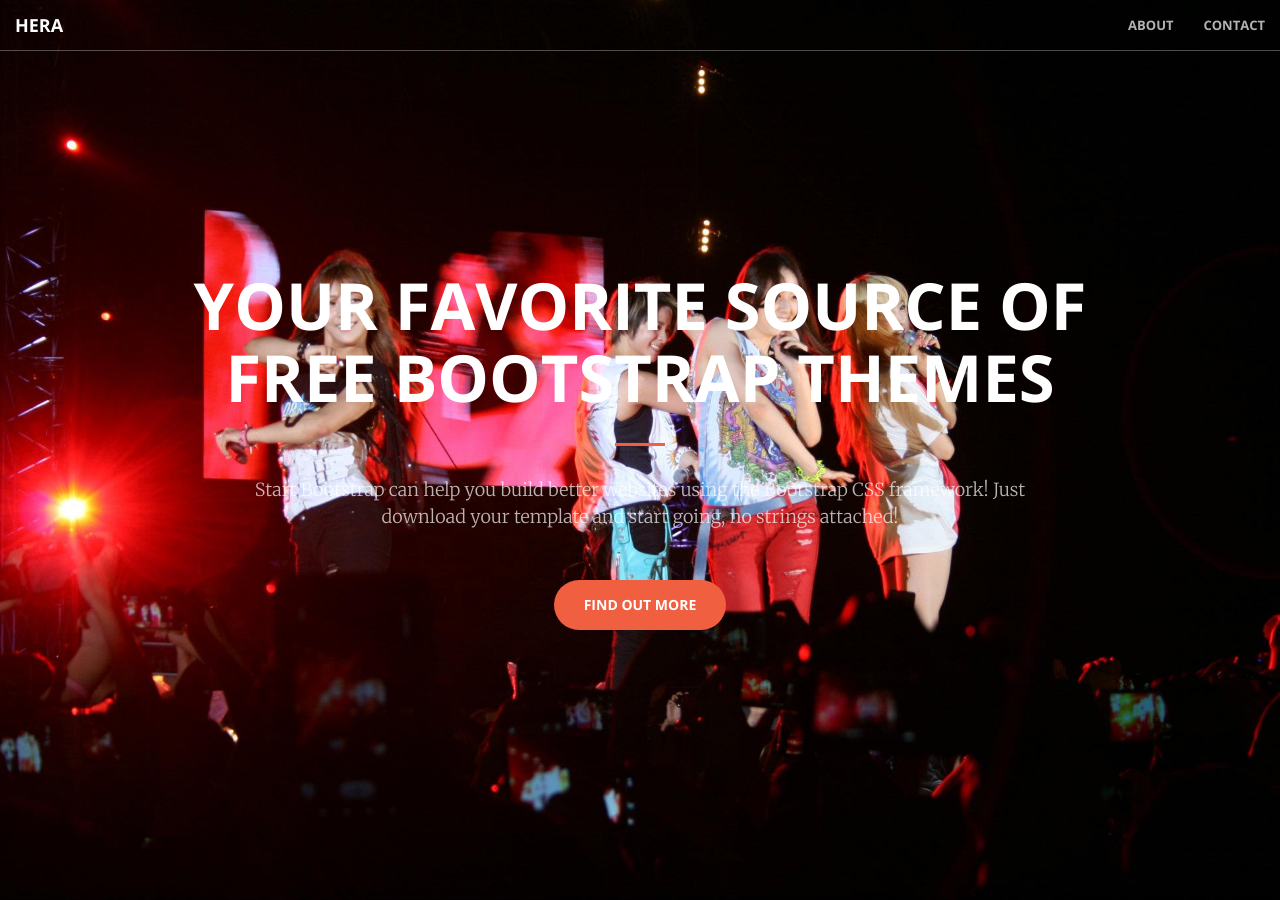
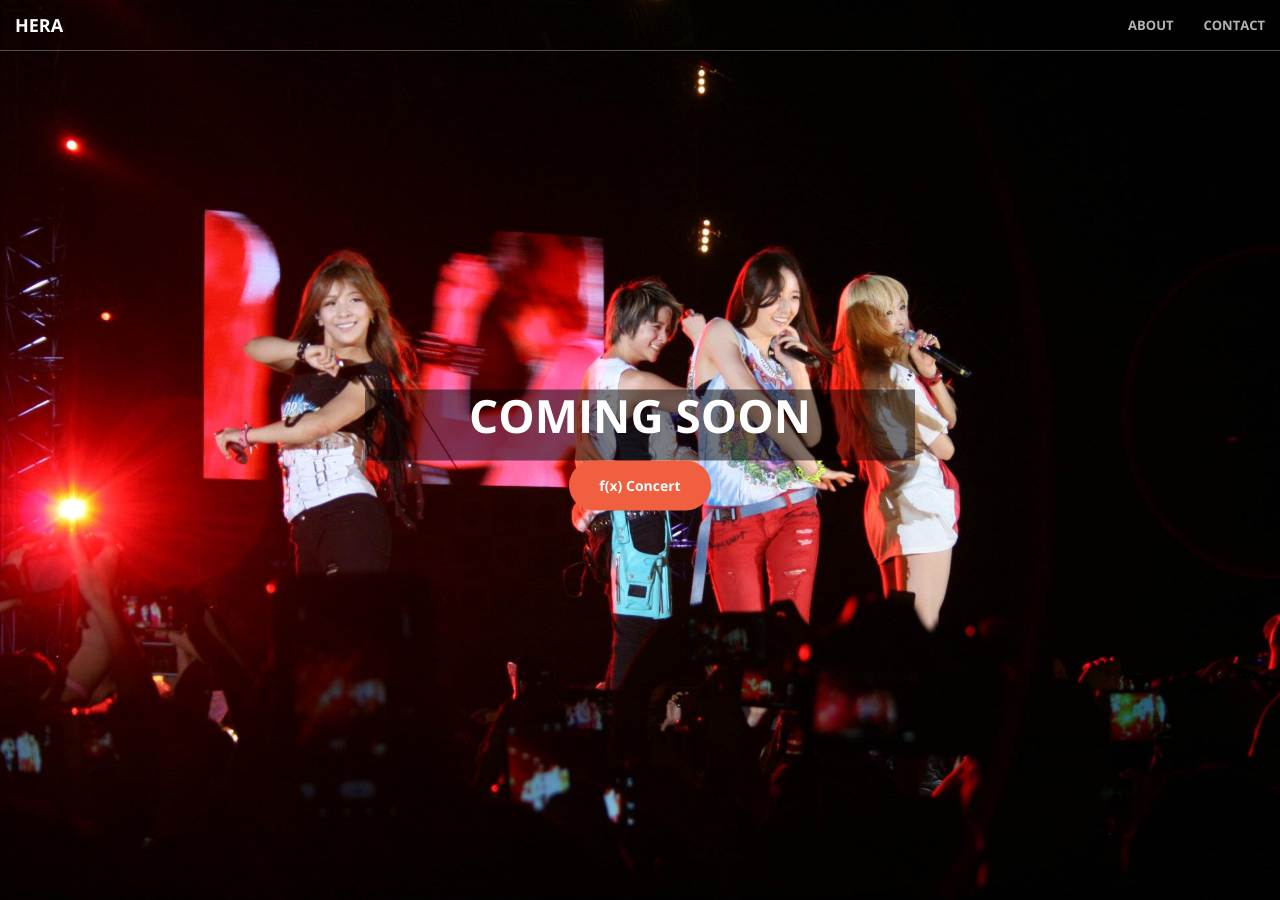
Before and after one commit to ynhera/ynhera.github.io, a Jekyll site: the page built from index.html, in a window 1280 px wide and 900 px high. Built offline with Jekyll 4.4.1, drawn with Linux system fonts in a browser that asks for light colours.

Commit message:
modify header

```diff
--- a/_includes/head.html
+++ b/_includes/head.html
@@ -6,7 +6,7 @@
     <meta name="description" content="">
     <meta name="author" content="">
 
-    <title>Creative - Start Bootstrap Theme</title>
+    <title>Hera</title>
 
     <!-- Bootstrap Core CSS -->
     <link rel="stylesheet" href="css/bootstrap.min.css" type="text/css">
--- a/_includes/header.html
+++ b/_includes/header.html
@@ -1,10 +1,10 @@
 <header>
     <div class="header-content">
         <div class="header-content-inner">
-            <h1>Your Favorite Source of Free Bootstrap Themes</h1>
-            <hr>
-            <p>Start Bootstrap can help you build better websites using the Bootstrap CSS framework! Just download your template and start going, no strings attached!</p>
-            <a href="#about" class="btn btn-primary btn-xl page-scroll">Find Out More</a>
+          <div class="slogan"><h1>Coming Soon</h1>
+            <hr></div>
+            <!-- <p>Start Bootstrap can help you build better websites using the Bootstrap CSS framework! Just download your template and start going, no strings attached!</p> -->
+           <a class="btn btn-primary btn-xl page-scroll">f(x) Concert</a>
         </div>
     </div>
 </header>
--- a/_sass/_base.scss
+++ b/_sass/_base.scss
@@ -25,6 +25,14 @@ a {
     &:focus {
         color: darken($theme-primary, 10%);
     }
+}
+
+.slogan {
+    width: 550px;
+    height: 71px;
+    background-color: rgba(0,0,0,0.5);
+    margin-left: auto;
+    margin-right: auto;
 }
 
 h1,
@@ -168,6 +176,7 @@ header {
                 font-weight: 700;
                 text-transform: uppercase;
                 margin-top: 0;
+                position: relative;
                 margin-bottom: 0;
             }
             hr {
@@ -308,7 +317,7 @@ header {
     border: none;
     border-radius: 300px;
     font-weight: 700;
-    text-transform: uppercase;
+    // text-transform: uppercase;
 }
 
 .btn-xl {
```
